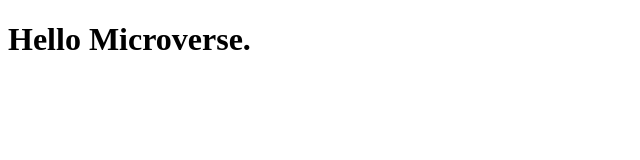
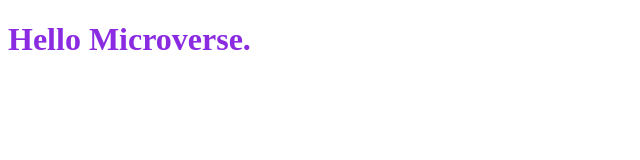
Before and after one commit to aneallaryea100/HELLO-MICROVERSE, a website: page index.html in a window 1280 px wide. Shown: the whole page, without its empty margins (0-640 px from the left). Drawn offline with Linux system fonts and the light colour scheme.

Commit message:
correct style link in html

```diff
--- a/index.html
+++ b/index.html
@@ -5,7 +5,7 @@
     <meta http-equiv="X-UA-Compatible" content="IE=edge">
     <meta name="viewport" content="width=device-width, initial-scale=1.0">
     <title>HELLO MICROVERSE</title>
-    <link rel="stylesheet" href="beach boy/Desktop/test-world/HELLO-MICROVERSE/style.css">
+    <link rel="stylesheet" href="style.css">
 </head>
 <body>
     <h1>Hello Microverse.</h1>
```
